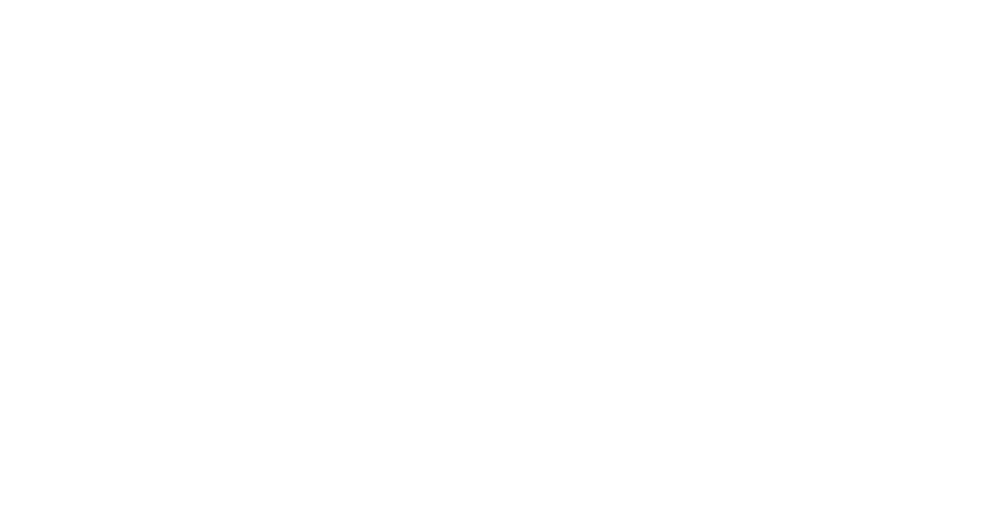
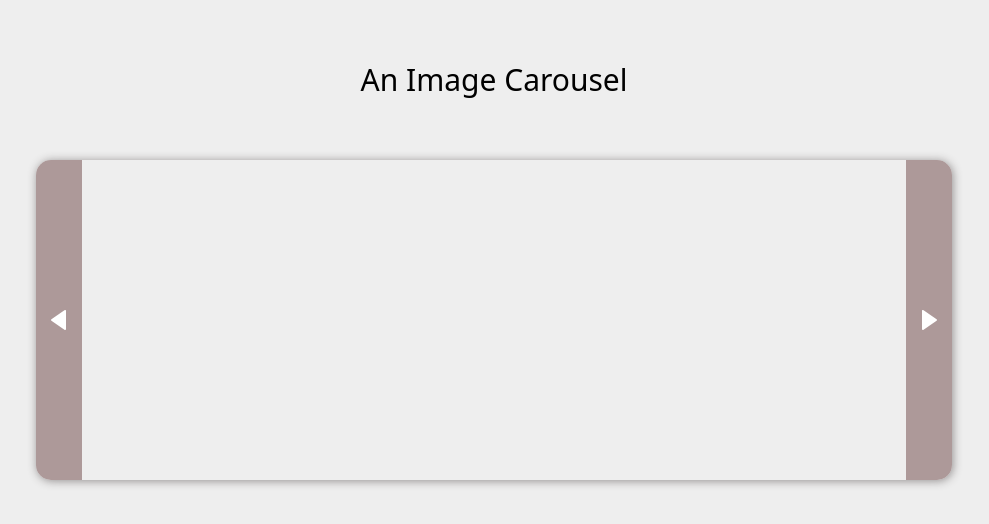
Before and after one commit to pixie-cheeks/image-carousel, a website built with webpack: page src/index.html in a window 1280 px wide. Shown: the whole page, without its empty margins (146-1135 px from the left). Built offline with nearby package versions, Linux system fonts and the light colour scheme.

Commit message:
Set up the page and improve webpack config

```diff
--- a/src/index.html
+++ b/src/index.html
@@ -6,5 +6,34 @@
     <title>Document</title>
   </head>
 
-  <body></body>
+  <body class="page">
+    <div class="page__heading">An Image Carousel</div>
+    <div class="img-carousel">
+      <button class="img-carousel__arrow img-carousel__arrow--left">
+        <svg
+          xmlns="http://www.w3.org/2000/svg"
+          width="24"
+          height="24"
+          viewBox="0 0 24 24"
+        >
+          <path
+            d="m4.431 12.822 13 9A1 1 0 0 0 19 21V3a1 1 0 0 0-1.569-.823l-13 9a1.003 1.003 0 0 0 0 1.645z"
+          ></path>
+        </svg>
+      </button>
+      <div class="img-carousel__content"></div>
+      <button class="img-carousel__arrow img-carousel__arrow--right">
+        <svg
+          xmlns="http://www.w3.org/2000/svg"
+          width="24"
+          height="24"
+          viewBox="0 0 24 24"
+        >
+          <path
+            d="M5.536 21.886a1.004 1.004 0 0 0 1.033-.064l13-9a1 1 0 0 0 0-1.644l-13-9A1 1 0 0 0 5 3v18a1 1 0 0 0 .536.886z"
+          ></path>
+        </svg>
+      </button>
+    </div>
+  </body>
 </html>
--- a/src/index.js
+++ b/src/index.js
@@ -5,6 +5,6 @@
 
 console.log('Check whether everything is working or not.');
 
-if (process.env.NODE_ENV === 'development' && module.hot) {
+/* if (process.env.NODE_ENV === 'development' && module.hot) {
   module.hot.accept();
-}
+} */
--- a/src/style.css
+++ b/src/style.css
@@ -0,0 +1,72 @@
+:root {
+  font-size: 62.5%;
+}
+
+* {
+  margin: 0;
+  padding: 0;
+  box-sizing: border-box;
+  font: inherit;
+  color: inherit;
+}
+
+button {
+  border: none;
+}
+
+.page {
+  height: 100vh;
+  display: grid;
+  grid-template-rows: 1fr 4fr;
+  place-items: center;
+  background-color: #eee;
+  font-family:
+    system-ui,
+    -apple-system,
+    BlinkMacSystemFont,
+    'Segoe UI',
+    Roboto,
+    Oxygen,
+    Ubuntu,
+    Cantarell,
+    'Open Sans',
+    'Helvetica Neue',
+    sans-serif;
+}
+
+.page__heading {
+  font-size: 3rem;
+}
+
+.img-carousel {
+  align-self: start;
+  display: flex;
+  height: min(50%, 50rem);
+  width: min(80%, 160ch);
+  justify-content: space-between;
+  box-shadow: 1px 1px 10px 0 rgb(146, 142, 142);
+  border-radius: 15px;
+  overflow: hidden;
+}
+
+.img-carousel__arrow {
+  background-color: hsl(0, 11%, 64%);
+  fill: white;
+  width: 5%;
+  display: flex;
+  justify-content: center;
+  align-items: center;
+}
+
+.img-carousel__arrow:hover {
+  background-color: hsl(0, 11%, 60%);
+}
+
+.img-carousel__arrow:active {
+  background-color: hsl(0, 11%, 50%);
+  fill: hsl(0, 0%, 90%);
+}
+
+.img-carousel__content {
+  flex: 1;
+}
--- a/webpack.common.js
+++ b/webpack.common.js
@@ -1,4 +1,5 @@
 const path = require('path');
+const HtmlWebpackPlugin = require('html-webpack-plugin');
 
 module.exports = {
   entry: './src/index.js',
@@ -19,4 +20,10 @@
       },
     ],
   },
+  plugins: [
+    new HtmlWebpackPlugin({
+      template: './src/index.html',
+      favicon: './src/images/favicon.ico',
+    }),
+  ],
 };
--- a/webpack.dev.js
+++ b/webpack.dev.js
@@ -1,6 +1,5 @@
 const { merge } = require('webpack-merge');
 const common = require('./webpack.common.js');
-const HtmlWebpackPlugin = require('html-webpack-plugin');
 
 module.exports = merge(common, {
   mode: 'development',
@@ -18,10 +17,4 @@
       },
     ],
   },
-  plugins: [
-    new HtmlWebpackPlugin({
-      template: './src/index.html',
-      minify: false,
-    }),
-  ],
 });
```
Also changed, not shown: webpack.prod.js (+1 -16 lines), src/images/favicon.ico (added), src/images/slider-image-01.jpg (added), src/images/slider-image-02.jpg (added), src/images/slider-image-03.jpg (added), src/images/slider-image-04.jpg (added), src/images/slider-image-05.jpg (added).
